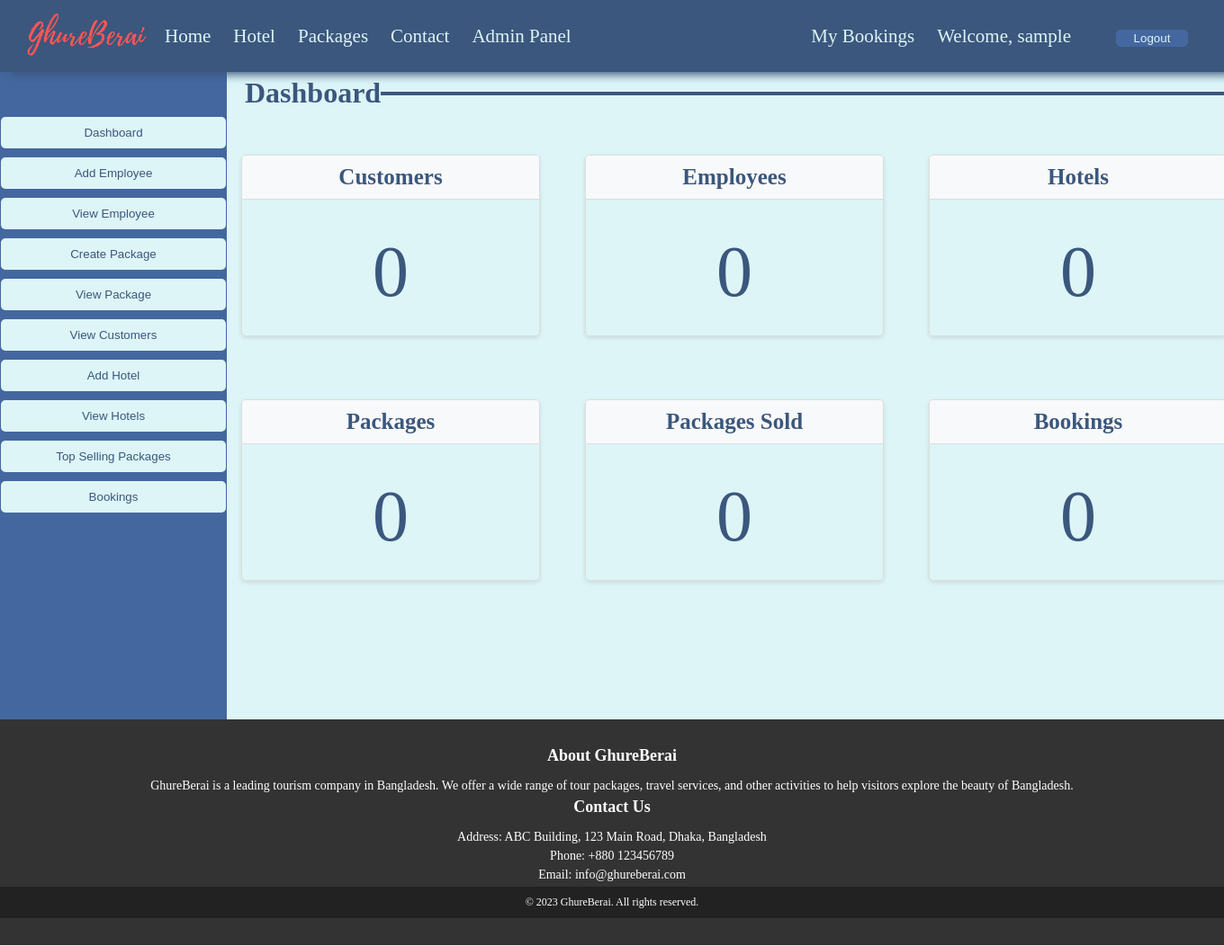
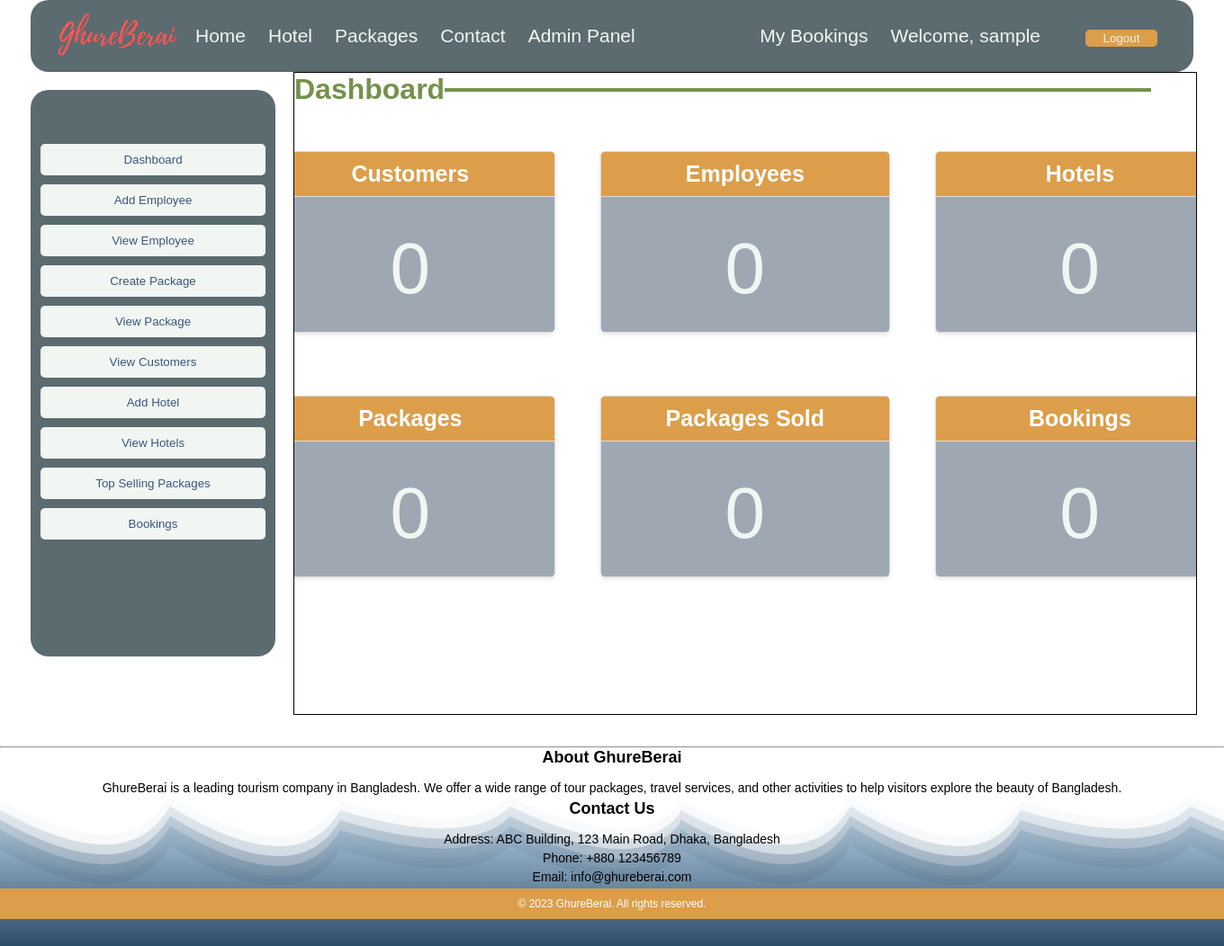
Before and after one commit to anaspui/ghureberai-php-mvc, a PHP site: page /AdminPanel.php in a window 1360 px wide. Shown: the whole page at 90% size. Run offline with PHP 8.4, Linux system fonts and the light colour scheme; the visitor is signed in with stand-in values (Sample User, id 1); data that the repository does not hold is empty.

Commit message:
Structure & Design Changes

```diff
--- a/AdminDashboard.php
+++ b/AdminDashboard.php
@@ -22,7 +22,8 @@ if ($_SESSION['role'] !== "admin" && $_SESSION['role'] !== "employee") {
         include('Connection.php');
         ?>
         <!-- <h2>Dashboard</h2> -->
-        <fieldset style=" border: 4px solid #3B577D; border-bottom: none; border-left: none; border-right: none;">
+        <fieldset
+            style=" border: 4px solid #75914b; border-bottom: none; border-left: none; border-right: none; width:95%">
             <legend style="text-align: left">
                 <h1 align="center">Dashboard</h1>
             </legend>
--- a/AdminPanelMenu.php
+++ b/AdminPanelMenu.php
@@ -19,6 +19,7 @@ if ($_SESSION['role'] !== "admin" && $_SESSION['role'] !== "employee") {
 <body>
     <div class="AdminMenu">
         <button class="button">
+
             <a href="AdminPanel.php">Dashboard</a>
         </button>
         <?php
--- a/Body.php
+++ b/Body.php
@@ -14,6 +14,10 @@
         <div class="LandingBox">
             <br><br><br>
             <h1>Experience the magic of travel with GhureBerai's immersive experiences</h1>
+            <div class="BookBox2">
+                <input type="text" placeholder="Search...">
+
+            </div>
         </div>
     </div>
     <div class="Body">
--- a/Footer.php
+++ b/Footer.php
@@ -11,6 +11,7 @@
 
 <body>
     <footer id="footer" class="site-footer">
+        <hr>
         <div class="container">
             <div class="row">
                 <div class="col-md-4">
--- a/Hotels.php
+++ b/Hotels.php
@@ -28,9 +28,11 @@ session_start();
 <body>
     <?php include('Header.php'); ?>
 
+
     <div class="BookBodyControl">
         <div class="BookBox">
             <form action="Hotels.php">
+
                 <input type="text" placeholder="Search...">
                 <?php
                 include('Connection.php');
@@ -61,7 +63,7 @@ session_start();
         </div>
         <div class="BookBoxResult">
             <br>
-            <table id="viewEmp">
+            <table>
                 <tr>
                     <th>Hotel Name</th>
                     <th>Location</th>
--- a/ProfileBody.php
+++ b/ProfileBody.php
@@ -43,6 +43,7 @@ if (isset($_SESSION['username'])) {
             </fieldset><br><br>
             <div>
                 <img src="<?php echo $Picture ?>" alt="Profile picture" class="profile-pic">
+
             </div>
             <table align="center" style="text-align: left">
                 <tr>
--- a/index.css
+++ b/index.css
@@ -1,17 +1,23 @@
 * {
+  font-family: sans-serif;
   margin: 0;
   padding: 0;
 }
 /* .page {
   background-image: linear-gradient(#ddf5f7, #c0d9e5, #b5cbee);
 } */
+
+/**************************************Header CSS*****************************************************************/
 .NavBar {
   margin: 0;
   /* border: 1px black solid; */
-  background-color: #3b577d;
+  border-radius: 20px;
+  background-color: #30454bca; /* changed to dark blue color */
+  backdrop-filter: blur(10px);
   height: 80px;
-  width: 100%;
+  width: 95%;
   top: 0;
+  margin-left: 2.5%;
   position: fixed;
   display: grid;
   align-items: center;
@@ -21,9 +27,6 @@
   padding: 0px 20px;
   display: flex;
   justify-content: space-between;
-  gap: 10px;
-  align-items: center;
-  box-shadow: 10px 10px 10px #3b577d;
 }
 
 .nav-left {
@@ -34,15 +37,16 @@
   font-size: 21px;
   text-decoration: none;
   display: flex;
-  color: #ddf5f7 !important;
+  color: #f1f6f2 !important ; /* changed to light green color */
   list-style-type: none;
   justify-content: center;
   align-items: center;
   padding: 20px;
 }
 .nav-left a {
-  color: #ddf5f7 !important;
+  color: #f1f6f2 !important ;
   text-decoration: none;
+  font-family: sans-serif;
 }
 
 .nav-right ul {
@@ -50,27 +54,44 @@
   font-size: 21px;
   text-decoration: none;
   display: flex;
-  color: #0c0f0f !important;
+  color: #f1f6f2 !important ;
   list-style-type: none;
   justify-content: center;
   align-items: center;
   padding: 20px;
 }
 .nav-right a {
-  color: #ddf5f7 !important;
+  color: #f1f6f2 !important ;
   text-decoration: none;
+  font-family: sans-serif;
 }
 .nav-right button {
-  color: #010a17 !important;
+  color: #30454b !important ; /* changed to dark blue color */
 }
 
 .button {
   padding: 2px;
   width: 80px;
-  color: #000000 !important;
-  background-color: #44679f;
+  color: #30454b !important;
+  background-color: #dc9e4a; /* changed to orange color */
   border: none;
   border-radius: 5px;
+}
+
+/* modified some hover effects */
+
+.nav-left a:hover,
+.nav-right a:hover,
+.button:hover {
+  transform: scale(1.1); /* make slightly bigger */
+  transition-duration: 0.3s; /* smooth transition */
+  box-shadow: none; /* remove shadow */
+}
+
+li:hover {
+  transform: scale(1.1); /* make slightly bigger */
+  transition-duration: 0.3s; /* smooth transition */
+  box-shadow: none; /* remove shadow */
 }
 .ppage {
   background-image: linear-gradient(#ddf5f7, #c0d9e5, #b5cbee);
@@ -142,15 +164,16 @@ a {
 }
 /* Footer */
 .site-footer {
-  background-color: #333333;
+  /* background-color: #333333; */
+  background-image: url(images/footerback.svg);
   padding: 30px 0;
-  color: #ffffff;
+  color: #000;
   font-size: 14px;
   text-align: center;
 }
 
 .site-footer h3 {
-  color: #ffffff;
+  color: #000;
   font-size: 18px;
   font-weight: 600;
   margin-bottom: 15px;
@@ -161,7 +184,7 @@ a {
 }
 
 .bottom-footer {
-  background-color: #222222;
+  background-color: #dc9e4a;
   padding: 10px 0;
   text-align: center;
 }
@@ -175,17 +198,19 @@ a {
 /* css for admin body */
 
 .AdminPage {
-  background-color: #ddf5f7;
+  background-color: #fff;
   /* background-image: linear-gradient(, #c0d9e5, #b5cbee); */
   height: 800px;
   display: flex;
 }
 .AdminMenu {
-  /* border: black 1px solid; */
-  height: 680px;
+  height: 580px;
   width: 20%;
-  background-color: #44679f;
-  padding-top: 120px;
+  border-radius: 20px;
+  margin-top: 100px;
+  margin-left: 2.5%;
+  background-color: #30454bca;
+  padding-top: 50px;
   align-items: center;
   text-align: center;
 }
@@ -193,26 +218,34 @@ a {
   padding: 10px;
   width: 250px;
   color: #c0d9e5 !important;
-  background-color: #ddf5f7;
+  background-color: #f1f6f2;
   border: none;
   margin-top: 10px;
   border-radius: 5px;
 }
 .AdminDash {
-  /* border: black 1px solid; */
-  color: #3b577d;
+  border: black 1px solid;
+  color: #75914b;
   height: 715px;
-  width: 80%;
-  background-color: #ddf5f7;
-  padding-top: 85px;
-  padding-left: 20px;
+  width: 73.8%;
+  background-color: #fff;
+  margin-top: 80px;
+  margin-left: 20px;
+  box-sizing: border-box;
 }
+
+@media (max-width: 768px) {
+  .AdminDash {
+    width: 100%;
+    margin: 0;
+    height: auto;
+    padding: 20px;
+  }
+}
+
 .AddEmpForm {
-  background-image: linear-gradient(#ddf5f7, #c0d9e5, #b5cbee);
   height: 800px;
   display: flex;
-  justify-content: center;
-  justify-items: center;
 }
 .AddEmpForm input[type="text"] {
   border-color: white;
@@ -281,13 +321,25 @@ a {
 .cardContainer {
   display: flex !important;
   justify-content: center;
+  width: 100%;
+  gap: 50px;
+  overflow-x: auto;
+}
 
-  gap: 50px;
+@media (max-width: 768px) {
+  .cardContainer {
+    flex-wrap: wrap;
+    width: 100%;
+    overflow-x: visible;
+    justify-content: space-evenly;
+    gap: 20px;
+  }
 }
+
 .card {
   margin-top: 50px;
   text-align: center !important;
-  width: 330px;
+  width: 320px;
   height: 200px;
   border: 1px solid #ddd;
   border-radius: 5px;
@@ -297,22 +349,25 @@ a {
 }
 
 .card-header {
-  background-color: #f8f9fa;
+  background-color: #dc9e4a;
   padding: 10px 20px;
   border-bottom: 1px solid #ddd;
 }
 
 .card-header h3 {
+  color: #fff;
   margin: 0;
   font-size: 25px;
   font-weight: 600;
 }
 
 .card-body {
+  background-color: #9fa8b2;
   padding: 20px;
 }
 
 .card-body p {
+  color: #f1f6f2;
   margin: 0;
   font-size: 80px;
   line-height: 1.5;
```
Also changed, not shown: other parts of index.css (+82 -36 lines), ViewBookings.php (+11 -3 lines), images/background.svg (deleted), images/bodyback.svg (added), images/dashboard.svg (added), images/footerback.svg (added), images/logo2.svg (added), images/upload.svg (added), 1 other file. Lines whose indentation alone changed are shown as unchanged.
